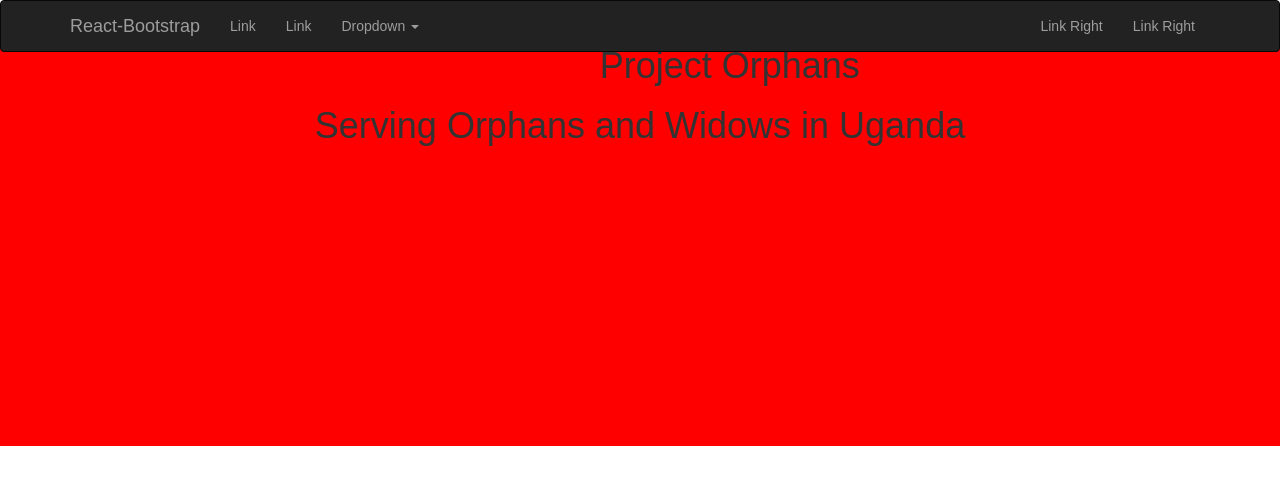
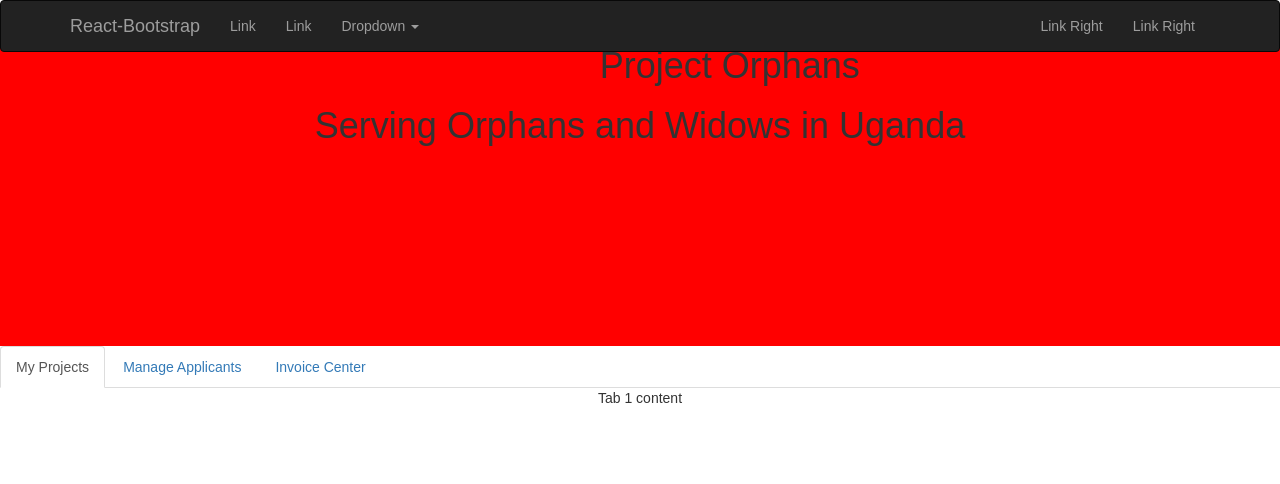
Before and after one commit to lamaya/mockup, a React (Create React App) app in the folder mockup/: page / in a window 1280 px wide. Shown: the top 484 px of the page. Built offline with nearby package versions, Linux system fonts and the light colour scheme.

Commit message:
adjusts header size

```diff
--- a/mockup/src/Components/Home.js
+++ b/mockup/src/Components/Home.js
@@ -1,5 +1,7 @@
 import React, { Component } from 'react';
 import projects from '../projects';
+import { tabsInstance, Tab, Tabs } from 'react-bootstrap';
+
 
 
 class Home extends Component {
@@ -20,16 +22,27 @@ componentDidMount(){
       info: projects[i].text,
       })
   }
+
   render() {
     let title = this.state.name
     let info = this.state.info
+    const tabsInstance = (
+    <Tabs defaultActiveKey={1} animation={false} id="noanim-tab-example">
+     <Tab eventKey={1} title="My Projects">Tab 1 content</Tab>
+      <Tab eventKey={2} title="Manage Applicants">Tab 2 content</Tab>
+      <Tab eventKey={3} title="Invoice Center" >Tab 3 content</Tab>
+    </Tabs>
+);
     return (
       <div className="Home">
       <section>
-      <div className="project-header">
-      <h1>{title}</h1>
-      <h1>{info}</h1>
-      </div>
+        <div className="project-header">
+          <h1>{title}</h1>
+          <h1>{info}</h1>
+         </div>
+         <div className="tabs">
+          {tabsInstance}
+         </div>
       </section>
       </div>
     );
--- a/mockup/src/index.css
+++ b/mockup/src/index.css
@@ -6,6 +6,6 @@ body {
 
 .project-header{
   background-color: red;
-  height: 400px;
+  height: 300px;
   margin-top: -2%;
 }
```
